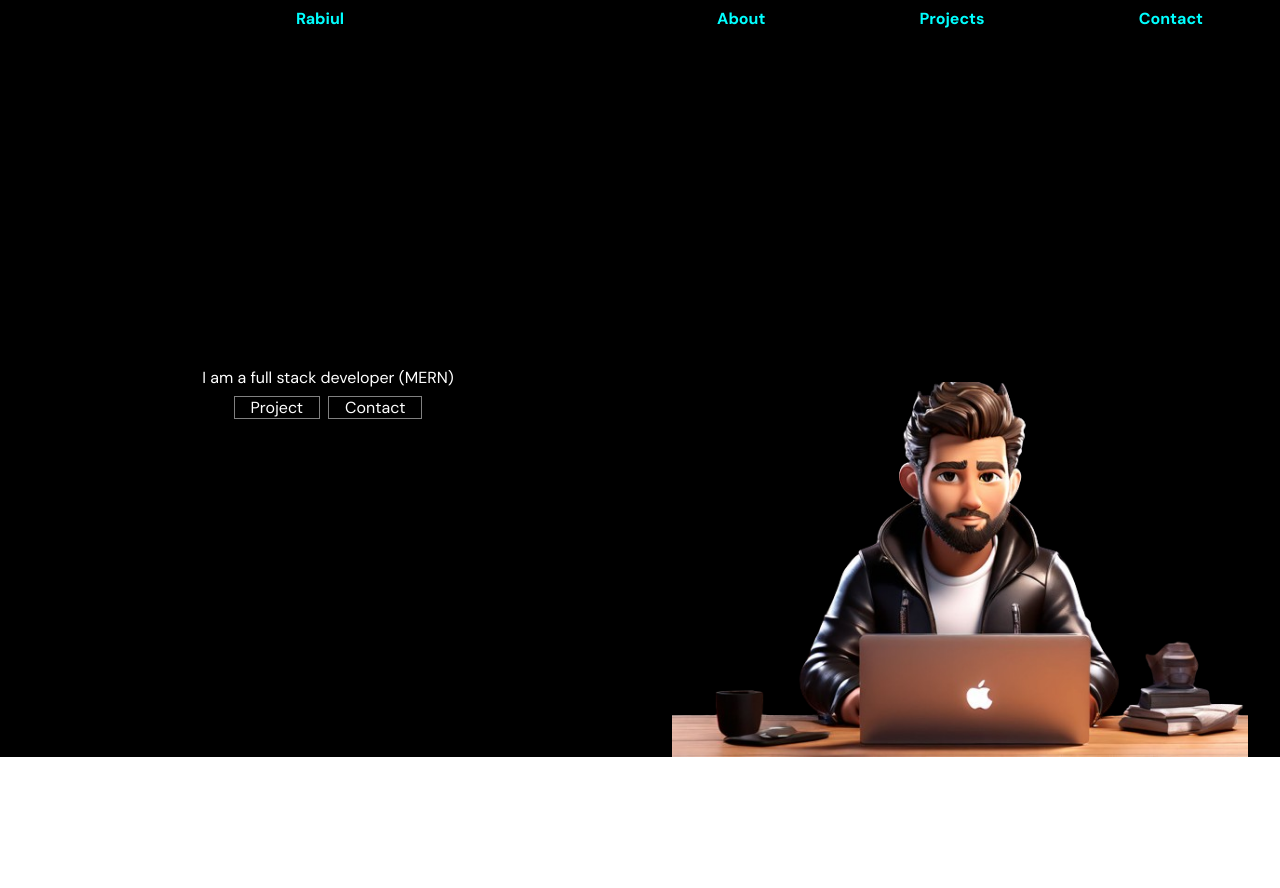
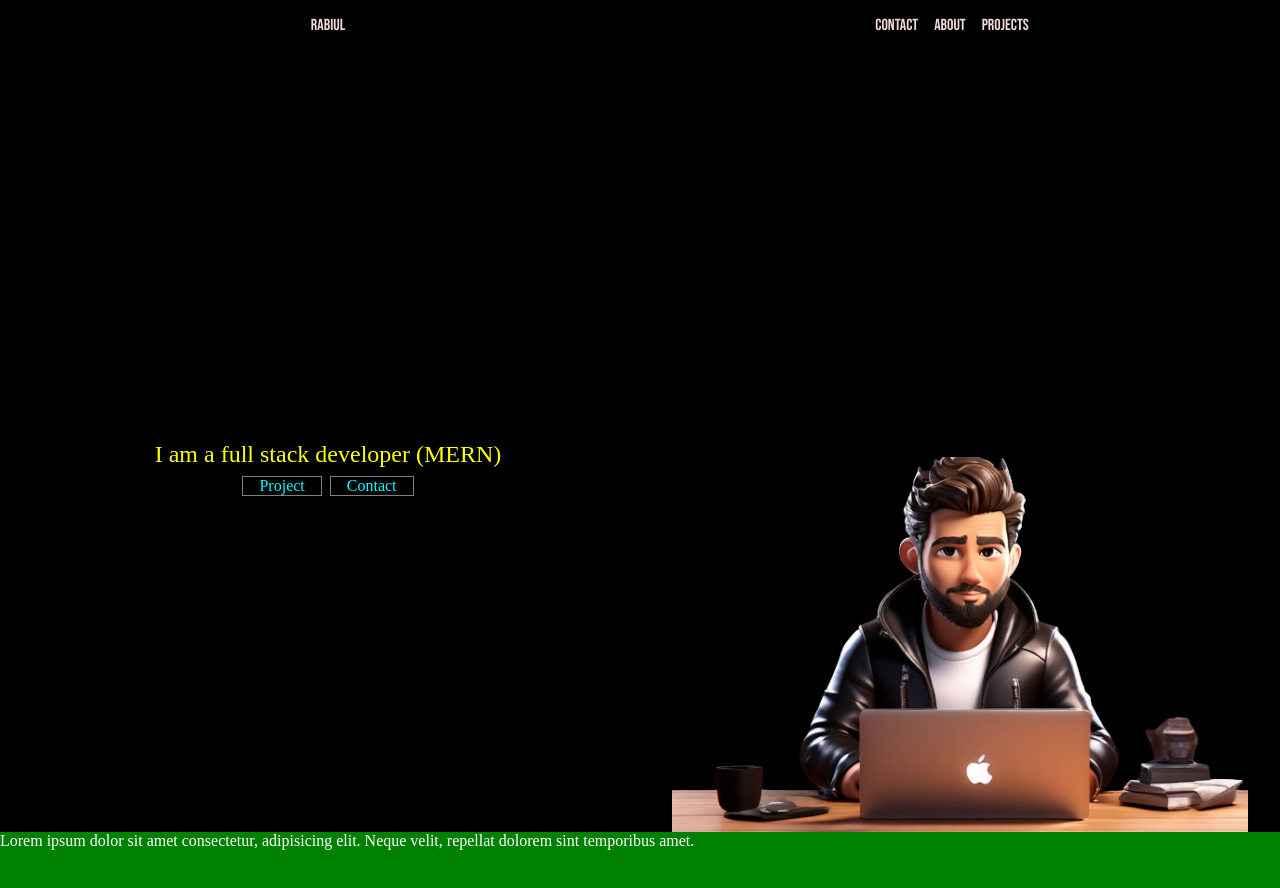
Before and after one commit to rabiul3000/rabiul, a React (Vite) app: page / in a window 1280 px wide. Shown: the top 888 px of the page. Before the commit the page ends 800 px from the top, so only its background shows below. Built offline with nearby package versions, Linux system fonts and the light colour scheme.

Commit message:
added anchor links animation

```diff
--- a/package.json
+++ b/package.json
@@ -12,6 +12,7 @@
   "dependencies": {
     "@studio-freight/lenis": "^1.0.42",
     "framer-motion": "^11.3.24",
+    "locomotive-scroll": "^4.1.4",
     "react": "^18.3.1",
     "react-dom": "^18.3.1",
     "react-icons": "^5.2.1",
--- a/src/App.jsx
+++ b/src/App.jsx
@@ -1,16 +1,35 @@
-import React from 'react';
+import React, { useEffect, useRef } from 'react';
 import './App.scss';
-
 import Navbar from './componants/navbar/Navbar';
 import Hero from './componants/hero/Hero';
+import Projects from './componants/projects/Projects';
+import LocomotiveScroll from 'locomotive-scroll';
+import 'locomotive-scroll/src/locomotive-scroll.scss'; // Import Locomotive's CSS
 
 const App = () => {
-	return (
-		<div className='app'>
-			<Navbar />
-			<Hero />
-		</div>
-	);
+  const scrollRef = useRef(null); // Create a ref for the scroll container
+
+  useEffect(() => {
+    // Initialize Locomotive Scroll
+    const scroll = new LocomotiveScroll({
+      el: scrollRef.current, // Pass the scroll container
+      smooth: true, // Enable smooth scrolling
+      multiplier: 1.2, // Control speed
+    });
+
+    return () => {
+      // Clean up Locomotive Scroll on component unmount
+      scroll.destroy();
+    };
+  }, []);
+
+  return (
+    <div className="app" ref={scrollRef} data-scroll-container> {/* Set up the scroll container */}
+      <Navbar />
+      <Hero />
+      <Projects />
+    </div>
+  );
 };
 
 export default App;
--- a/src/App.scss
+++ b/src/App.scss
@@ -1,3 +1,13 @@
 .app {
 	background: black;
+
+	[data-scroll-container] {
+		overflow: hidden;
+	}
 }
+.normalFont {
+	font-family: 'DM Sans', system-ui;
+}
+.modFont {
+	font-family: 'Bebas Neue', sans-serif;
+}
--- a/src/componants/hero/Hero.jsx
+++ b/src/componants/hero/Hero.jsx
@@ -1,19 +1,20 @@
 import React from 'react';
 import './Hero.scss';
+
 const Hero = () => {
 	return (
-		<div className='hero'>
+		<section className='hero'>
 			<div className='intro'>
 				<div className='title'>I am a full stack developer (MERN) </div>
 				<div className='anchor'>
-					<a>Project</a>
-					<a>Contact</a>
+					<a href='#projects'>Project</a>
+					<a href='#contact'>Contact</a>
 				</div>
 			</div>
 			<div className='photo'>
 				<img src='/avatar2.png' alt='img' />
 			</div>
-		</div>
+		</section>
 	);
 };
 
--- a/src/componants/hero/Hero.scss
+++ b/src/componants/hero/Hero.scss
@@ -20,6 +20,15 @@
 		justify-content: center;
 		align-items: center;
 
+		.title {
+			color: yellow;
+			font-size: 1.5rem;
+
+			@media (max-width: 425px) {
+				font-size: medium;
+			}
+		}
+
 		.anchor {
 			width: 100%;
 			display: flex;
@@ -30,6 +39,10 @@
 			a {
 				padding-inline: 1rem;
 				border: 1px solid grey;
+				cursor: pointer;
+				outline-style: none;
+				text-decoration: none;
+				color: aqua;
 			}
 		}
 
--- /dev/null
+++ b/src/componants/navbar/Anchor.scss
@@ -0,0 +1,21 @@
+.link {
+	display: flex;
+	justify-content: space-between;
+	flex-direction: column;
+	align-items: center;
+
+	height: 7vh;
+
+	a {
+		outline-style: none;
+		text-decoration: none;
+		color: #f1dada;
+	}
+
+	.ball {
+		width: 5px;
+		height: 5px;
+		border-radius: 25%;
+		background-color: green;
+	}
+}
--- a/src/componants/navbar/Navbar.jsx
+++ b/src/componants/navbar/Navbar.jsx
@@ -1,21 +1,43 @@
-import React from 'react';
+import React, { useState } from 'react';
+import { motion } from 'framer-motion';
 import './Navbar.scss';
 
 const Navbar = () => {
+	const [click, setClick] = useState(null);
+	const links = ['Contact', 'About', 'Projects'];
+
+	const handleClick = (index) => {
+		setClick(click === index ? null : index);
+	};
+
 	return (
-		<div className='navbar'>
-
-			<div className='name'>
+		<section className='navbar modFont'>
+			<div className='left'>
 				<div>Rabiul</div>
 			</div>
 
-			<div className='pages'>
-				<div>About</div>
-				<div>Projects</div>
-				<div>Contact</div>
+			<div className='right'>
+				{links.map((link, index) => (
+					<div className={`link${index}`} key={index}>
+						<a
+							href={`#${link.toLowerCase()}`}
+							onClick={() => handleClick(index)}
+						>
+							{link}
+						</a>
+
+						{click === index && (
+							<motion.div
+								className='ball'
+								initial={{ y: 20, opacity: 0 }}
+								animate={{ y: 0, opacity: 1 }}
+								transition={{ duration: 0.5 }}
+							></motion.div>
+						)}
+					</div>
+				))}
 			</div>
-
-		</div>
+		</section>
 	);
 };
 
--- a/src/componants/navbar/Navbar.scss
+++ b/src/componants/navbar/Navbar.scss
@@ -1,23 +1,44 @@
 .navbar {
 	width: 100%;
 	display: flex;
-	font-weight: bold;
-	padding-block: 0.5rem;
-	color: aqua;
+	padding: 1rem;
 
-	@media (max-width: 425px) {
-		display: none;
+	.right {
+		display: flex;
+		flex: 0.5;
+		justify-content: center;
+		gap: 1rem;
+
+		.link0,
+		.link1,
+		.link2 {
+			display: flex;
+			justify-content: space-between;
+			flex-direction: column;
+			align-items: center;
+			height: 10vh;
+
+			a {
+				outline-style: none;
+				text-decoration: none;
+				color: #f1dada;
+			}
+
+			.ball {
+				width: 5px;
+				height: 5px;
+				border-radius: 25%;
+				background: green;
+			}
+
+
+		}
 	}
 
-	.name {
+	.left {
 		display: flex;
 		justify-content: center;
 		flex: 0.5;
-	}
-
-	.pages {
-		display: flex;
-		flex: 0.5;
-		justify-content: space-around;
+		color: #f1dada;
 	}
 }
--- /dev/null
+++ b/src/componants/projects/Projects.jsx
@@ -0,0 +1,13 @@
+import React from 'react';
+import './Projects.scss';
+
+const Projects = () => {
+	return (
+		<section className='projects' id='projects'>
+			Lorem ipsum dolor sit amet consectetur, adipisicing elit. Neque velit,
+			repellat dolorem sint temporibus amet.
+		</section>
+	);
+};
+
+export default Projects;
--- /dev/null
+++ b/src/componants/projects/Projects.scss
@@ -0,0 +1,6 @@
+.projects {
+	height: 100vh;
+	width: 100%;
+	color: white;
+	background: green;
+}
--- a/src/index.css
+++ b/src/index.css
@@ -1,10 +1,11 @@
 @import url('https://fonts.googleapis.com/css2?family=DM+Sans:ital,opsz,wght@0,9..40,100..1000;1,9..40,100..1000&display=swap');
+@import url('https://fonts.googleapis.com/css2?family=Bebas+Neue&display=swap');
+
 * {
 	padding: 0px;
 	margin: 0px;
 	box-sizing: border-box;
 
-	font-family: 'DM Sans', system-ui;
 	font-optical-sizing: auto;
 	font-style: normal;
 }
```
Also changed, not shown: src/componants/navbar/Anchor.jsx (added), 1 other file (tests, documents, lock files or other folders).
